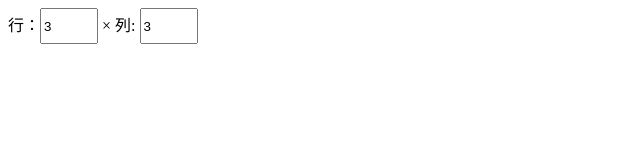
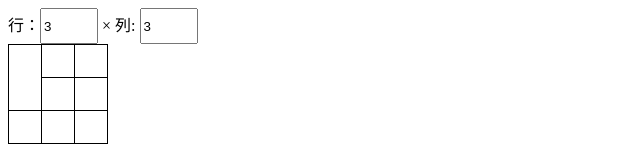
Before and after one commit to ihgs/fo-table-generator, a website built with webpack: page index.html in a window 1280 px wide. Shown: the whole page, without its empty margins (0-640 px from the left). Built offline with nearby package versions, Linux system fonts and the light colour scheme; files whose address does not match are found by name.

Commit message:
tableを作成

```diff
--- a/index.html
+++ b/index.html
@@ -2,15 +2,11 @@
 <html>
   <head>
     <meta charset="UTF-8">
-    <link rel="stylesheet" href="my-css-file.css">
-    <script src="dist/bundle.js"></script>
+
   </head>
   <body>
-    行：<input class="input_count" type="number" id="count_row" value="3"> × 列: <input class="input_count" type="number" id="count_column" value="3">
-    <table id="canvas">
-      <tbody>
-
-      </tbody>
-    </table>
+    行：<input class="input_count" type="number" id="id_count_row" value="3"> × 列: <input class="input_count" type="number" id="id_count_column" value="3">
+    <div id="id_canvas"></div>
+    <script src="dist/bundle.js"></script>
   </body>
 </html>
--- a/src/index.js
+++ b/src/index.js
@@ -1 +1,15 @@
+import $ from 'jquery';
 import "./less/main.less"
+import { ViewTable }from "./js/display.js"
+
+
+$(function(){
+  const vt = new ViewTable();
+  vt.render();
+  $('#id_count_row').on('change',()=>{
+    vt.render();
+  });
+  $('#id_count_column').on('change',()=>{
+    vt.render();
+  });
+})
--- /dev/null
+++ b/src/js/display.js
@@ -0,0 +1,70 @@
+import $ from 'jquery';
+
+export class ViewTable {
+
+  load() {
+    const countRow = $('#id_count_row').val();
+    const countColumn = $('#id_count_column').val();
+    let cr = parseInt(countRow);
+    let cc = parseInt(countColumn);
+    if (cr === NaN || cr < 2) {
+      cr = 3;
+    }
+    if (cc === NaN || cc < 2) {
+      cc = 3;
+    }
+    this.countRow = cr;
+    this.countColumn = cc;
+  }
+
+  connected() {
+    return [
+      {
+        sR: 0, sC: 0,
+        eR: 1, eC: 0
+      }
+    ]
+  }
+  render() {
+    this.load();
+
+    const table = $('<table>');
+    const tbody = $('<tbody>');
+    table.append(tbody);
+    const cons = this.connected();
+    for (let i = 0; i < this.countRow; i++) {
+      const row = $('<tr>');
+      row.attr('r', i);
+      tbody.append(row);
+
+      for (let j = 0; j < this.countColumn; j++) {
+        const cell = $('<td>');
+        cell.attr('r', i);
+        cell.attr('c', j);
+
+        let skip = false;
+        let isConnected = false;
+        cons.forEach(con => {
+          if (i === con.sR && j === con.sC) {
+            const diffR = con.eR - con.sR;
+            const diffC = con.eC - con.sC;
+            cell.attr('rowSpan', diffR + 1);
+            cell.attr('colSpan', diffC + 1);
+            isConnected = true;
+          } else if (con.sR <= i && i <= con.eR && con.sC <= j && j <= con.eC) {
+            skip = true;
+            isConnected = true;
+          }
+        })
+        if (!skip) {
+          row.append(cell);
+        }
+        if (isConnected) {
+          cell.attr('connected', 1)
+        }
+      }
+    }
+    $("#id_canvas").empty();
+    $("#id_canvas").append(table)
+  }
+}
--- a/src/less/main.less
+++ b/src/less/main.less
@@ -2,3 +2,15 @@
   width: 50px;
   height: 30px;
 }
+
+table {
+  border: solid 1px #000000;
+  border-collapse: collapse;
+}
+
+
+td {
+  width: 30px;
+  height: 30px;
+  border:solid 1px #000000;
+}
```
Also changed, not shown: package.json (+5 -2 lines), 1 other file.
